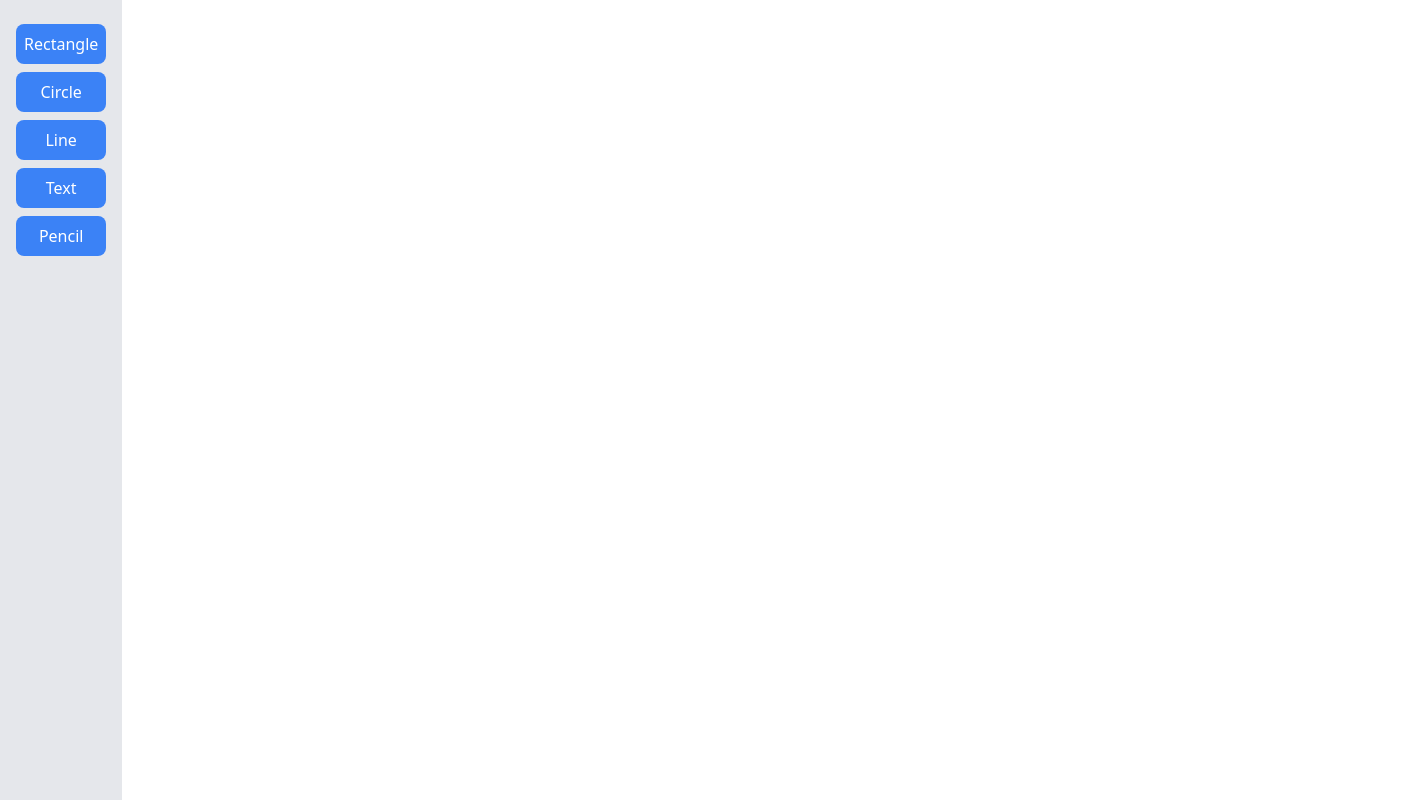
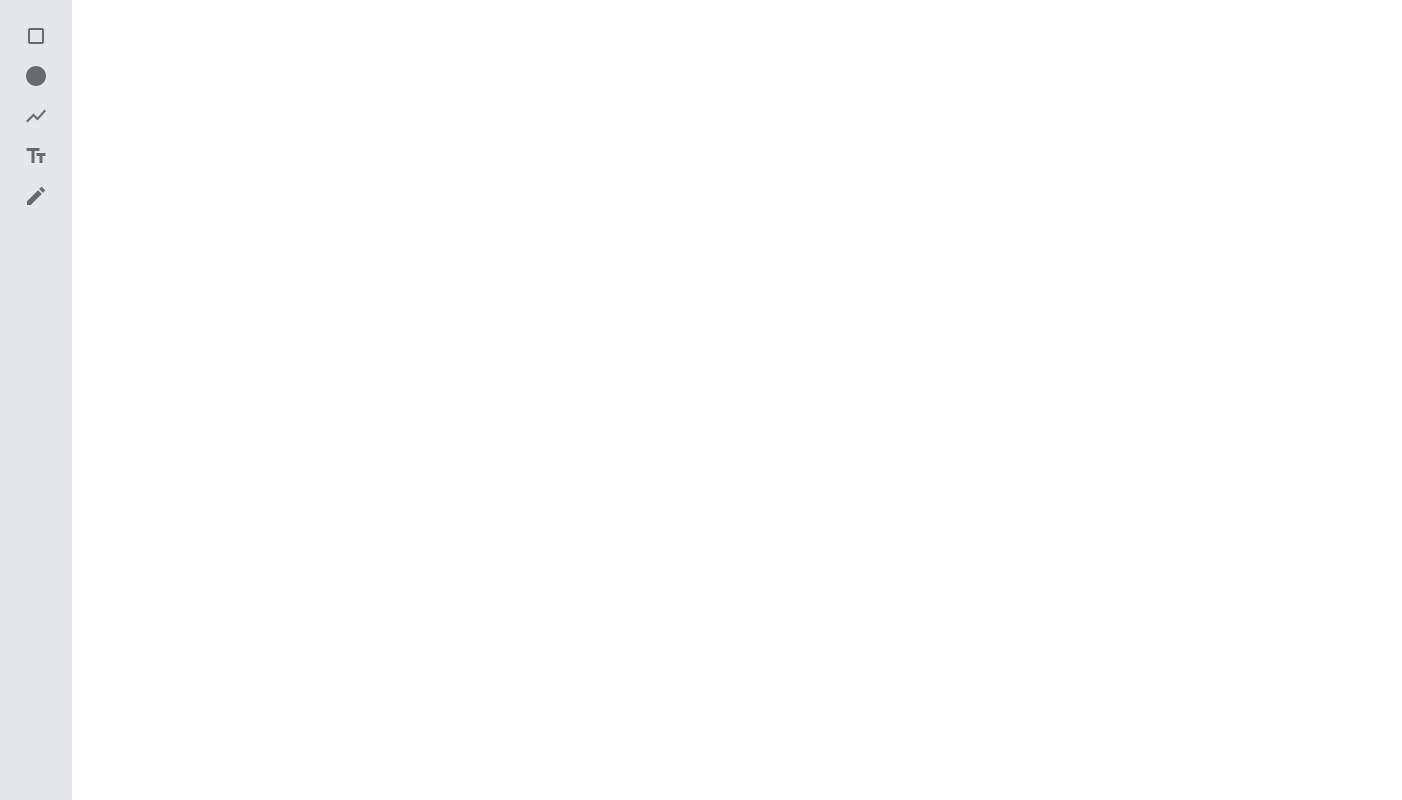
Before and after one commit to OJAS-P-JOSHI/Frontend-Notepad, a React (Vite) app in the folder my-canvas-app/: page / in a window 1280 px wide. Shown: the whole page, 1402 px wide, since content can reach past the window. Built offline with nearby package versions, Linux system fonts and the light colour scheme.

Commit message:
Added MUI icons, Made Pensil Working

```diff
--- a/my-canvas-app/src/App.jsx
+++ b/my-canvas-app/src/App.jsx
@@ -1,3 +1,4 @@
+/* eslint-disable no-unused-vars */
 import React, { useState } from 'react';
 import Sidebar from './components/Sidebar';
 import Canvas from './components/Canvas';
--- a/my-canvas-app/src/components/Canvas.jsx
+++ b/my-canvas-app/src/components/Canvas.jsx
@@ -1,67 +1,39 @@
+/* eslint-disable no-unused-vars */
+// eslint-disable-next-line no-unused-vars
 import React, { useState, useEffect, useRef } from 'react';
 import PropTypes from 'prop-types';
-import { useDrop } from 'react-dnd';
-import { Stage, Layer, Rect, Circle, RegularPolygon, Line, Text, Transformer } from 'react-konva';
-import Sidebar from './Sidebar';
+import { Stage, Layer, Rect, Circle, Line, Text, Transformer } from 'react-konva';
 
-const Canvas = ({ tool, setTool,   history, addToHistory }) => {
+const Canvas = ({ tool, setTool, history, addToHistory }) => {
   const [shapes, setShapes] = useState([]);
-  //const [lines, setLines] = useState([]);
   const [isDrawing, setIsDrawing] = useState(false);
-  // eslint-disable-next-line no-unused-vars
   const [newShape, setNewShape] = useState(null);
   const [selectedShape, setSelectedShape] = useState(null);
   const transformerRef = useRef(null);
   const [editingText, setEditingText] = useState(null);
   const textAreaRef = useRef(null);
 
-  // useEffect(() => {
-  //   if (history.length > 0) {
-  //     const lastAction = history[history.length - 1];
-  //     if (lastAction.type === 'shape') {
-  //       setShapes(lastAction.shapes);
-  //     } else if (lastAction.type === 'line') {
-  //       setLines(lastAction.lines);
-  //     }
-  //   } else {
-  //     setShapes([]);
-  //     setLines([]);
-  //   }
-  // }, [history]);
-
-  // const [, drop] = useDrop(() => ({
-  //   accept: 'shape',
-  //   drop: (item, monitor) => {
-  //     const offset = monitor.getClientOffset();
-  //     const newShapes = [
-  //       ...shapes,
-  //       { shape: item.shape, x: offset.x, y: offset.y, width: 100, height: 100 }
-  //     ];
-  //     setShapes(newShapes);
-  //     addToHistory({ type: 'shape', shapes: newShapes });
-  //   }
-  // }));
-
   const handleMouseDown = (e) => {
-    if(!selectedShape) return;
     setIsDrawing(true);
-    const {x, y} = e.target.getStage().getPointerPosition();
+    const { x, y } = e.target.getStage().getPointerPosition();
     let shape = {};
-    switch (selectedShape) {
+    switch (tool) {
       case 'rect':
-        shape = {type: 'rect', x, y, width: 0, height: 0};
+        shape = { type: 'rect', x, y, width: 0, height: 0 };
         break;
       case 'circle':
-        shape = {type: 'circle', x, y, radius: 0};
+        shape = { type: 'circle', x, y, radius: 0 };
         break;
       case 'line':
-        shape = {type: 'line', points: [x, y, x, y]};
+        shape = { type: 'line', points: [x, y, x, y] };
         break;
       case 'text':
-        shape = {type: 'text', x, y, text: 'Text'};
+        shape = { type: 'text', x, y, text: 'Text' };
         setEditingText(shape.length);
         break;
-
+      case 'pencil':
+        shape = { type: 'pencil', points: [x, y] };
+        break;
       default:
         return;
     }
@@ -70,8 +42,8 @@ const Canvas = ({ tool, setTool,   history, addToHistory }) => {
   };
 
   const handleMouseMove = (e) => {
-    if(!isDrawing) return;
-    const {x, y} = e.target.getStage().getPointerPosition();
+    if (!isDrawing) return;
+    const { x, y } = e.target.getStage().getPointerPosition();
     const newShapes = shapes.slice();
     const shape = newShapes[newShapes.length - 1];
     switch (shape.type) {
@@ -86,16 +58,19 @@ const Canvas = ({ tool, setTool,   history, addToHistory }) => {
         shape.points[2] = x;
         shape.points[3] = y;
         break;
+      case 'pencil':
+        shape.points = [...shape.points, x, y];
+        break;
       default:
         break;
     }
     setShapes(newShapes);
-    setTool('');
-  }
+  };
 
   const handleMouseUp = () => {
     setIsDrawing(false);
     setNewShape(null);
+    addToHistory({ type: 'shape', shapes });
   };
 
   useEffect(() => {
@@ -106,11 +81,11 @@ const Canvas = ({ tool, setTool,   history, addToHistory }) => {
     const newShapes = shapes.slice();
     newShapes[editingText].text = e.target.value;
     setShapes(newShapes);
-  }
+  };
 
   const handleTextBlur = () => {
     setEditingText(null);
-  }
+  };
 
   const renderRect = (shape, index) => {
     return (
@@ -120,10 +95,10 @@ const Canvas = ({ tool, setTool,   history, addToHistory }) => {
         y={shape.y}
         width={shape.width}
         height={shape.height}
-        stroke='black'
+        stroke="black"
       />
-    )
-  }
+    );
+  };
 
   const renderCircle = (shape, index) => {
     return (
@@ -132,17 +107,17 @@ const Canvas = ({ tool, setTool,   history, addToHistory }) => {
         x={shape.x}
         y={shape.y}
         radius={shape.radius}
-        stroke='black'
+        stroke="black"
       />
-    )
-  }
+    );
+  };
 
   const renderLine = (shape, index) => {
     return (
       <Line
         key={index}
         points={shape.points}
-        stroke='black'
+        stroke="black"
         tension={0.5}
         lineCap="round"
         lineJoin="round"
@@ -150,8 +125,8 @@ const Canvas = ({ tool, setTool,   history, addToHistory }) => {
           tool === 'eraser' ? 'destination-out' : 'source-over'
         }
       />
-    )
-  }
+    );
+  };
 
   const renderText = (shape, index) => {
     return (
@@ -161,20 +136,26 @@ const Canvas = ({ tool, setTool,   history, addToHistory }) => {
         y={shape.y}
         text={shape.text}
         fontSize={20}
-        //draggable
-        onDblClick={
-          () => {
+        onDblClick={() => {
           setEditingText(index);
           textAreaRef.current.focus();
-          }
-        }
-        // onClick={() => {
-        //   transformerRef.current.nodes([shape]);
-        // }}
+        }}
       />
-    )
-  }
+    );
+  };
 
+  const renderPencil = (shape, index) => {
+    return (
+      <Line
+        key={index}
+        points={shape.points}
+        stroke="black"
+        tension={0.5}
+        lineCap="round"
+        lineJoin="round"
+      />
+    );
+  };
 
   const handleTransform = (index, newAttrs) => {
     const newShapes = shapes.slice();
@@ -185,7 +166,6 @@ const Canvas = ({ tool, setTool,   history, addToHistory }) => {
 
   return (
     <div className="canvas-container">
-      {/* <Sidebar setSelectedShape={setSelectedShape}/> */}
       <Stage
         width={window.innerWidth}
         height={window.innerHeight}
@@ -204,9 +184,12 @@ const Canvas = ({ tool, setTool,   history, addToHistory }) => {
                 return renderLine(shape, index);
               case 'text':
                 return renderText(shape, index);
+              case 'pencil':
+                return renderPencil(shape, index);
               default:
                 return null;
-          }})}
+            }
+          })}
           <Transformer
             ref={transformerRef}
             keepRatio={false}
@@ -235,16 +218,16 @@ const Canvas = ({ tool, setTool,   history, addToHistory }) => {
             left: shapes[editingText].x,
           }}
         />
-
       )}
     </div>
   );
 };
 
 Canvas.propTypes = {
-  // tool: PropTypes.string.isRequired,
-  // history: PropTypes.array.isRequired,
-  // addToHistory: PropTypes.func.isRequired,
+  tool: PropTypes.string.isRequired,
+  setTool: PropTypes.func.isRequired,
+  history: PropTypes.array.isRequired,
+  addToHistory: PropTypes.func.isRequired,
 };
 
 export default Canvas;
--- a/my-canvas-app/src/components/Sidebar.jsx
+++ b/my-canvas-app/src/components/Sidebar.jsx
@@ -1,19 +1,31 @@
+// eslint-disable-next-line no-unused-vars
 import React from 'react';
 import PropTypes from 'prop-types';
-import Shape from './Shape';
+import { IconButton } from '@mui/material';
+import CreateIcon from '@mui/icons-material/Create';
+import CropSquareIcon from '@mui/icons-material/CropSquare';
+import CircleIcon from '@mui/icons-material/Circle';
+import ShowChartIcon from '@mui/icons-material/ShowChart';
+import TextFieldsIcon from '@mui/icons-material/TextFields';
 
 const Sidebar = ({ setTool }) => {
   return (
     <div className="sidebar">
-      {/* <Shape shape="Rectangle" />
-      <Shape shape="Circle" />
-      <Shape shape="Triangle" />
-      <Shape shape="TextBox" /> */}
-      <div className="tool" onClick={() => setTool('rect')}>Rectangle</div>
-      <div className="tool" onClick={() => setTool('circle')}>Circle</div>
-      <div className="tool" onClick={() => setTool('line')}>Line</div>
-      <div className="tool" onClick={() => setTool('text')}>Text</div>
-      <div className='tool' onClick={() => setTool('pencil')}>Pencil</div>
+      <IconButton className="tool" onClick={() => setTool('rect')}>
+        <CropSquareIcon />
+      </IconButton>
+      <IconButton className="tool" onClick={() => setTool('circle')}>
+        <CircleIcon />
+      </IconButton>
+      <IconButton className="tool" onClick={() => setTool('line')}>
+        <ShowChartIcon />
+      </IconButton>
+      <IconButton className="tool" onClick={() => setTool('text')}>
+        <TextFieldsIcon />
+      </IconButton>
+      <IconButton className="tool" onClick={() => setTool('pencil')}>
+        <CreateIcon />
+      </IconButton>
       {/* <div className="tool" onClick={undo}>Undo</div> */}
     </div>
   );
--- a/my-canvas-app/src/index.css
+++ b/my-canvas-app/src/index.css
@@ -1,6 +1,7 @@
 @tailwind base;
 @tailwind components;
 @tailwind utilities;
+
 
 body {
   @apply m-0 font-sans;
```
Lines whose indentation alone changed are shown as unchanged.
